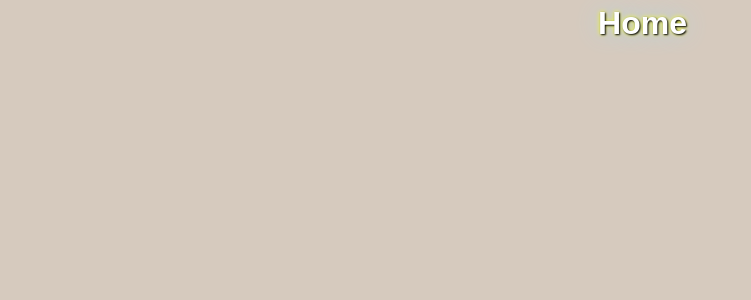
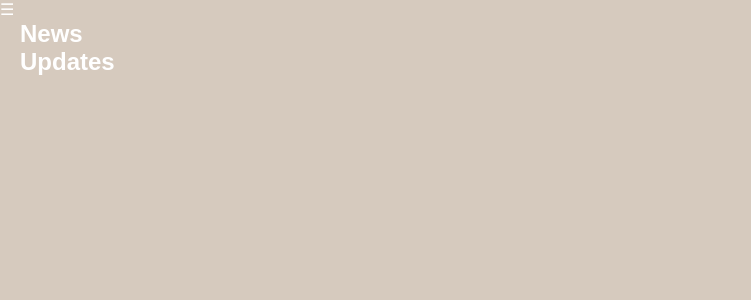
Before and after one commit to nmingora/Accessibility_WebApp, a React (Create React App) app in the folder client/udchat/: page / in a window 1280 px wide. Shown: the top 300 px of the page, without its empty margins (0-751 px from the left). Built offline with nearby package versions, Linux system fonts and the light colour scheme.

Commit message:
fixed functionality. added sirebar option

```diff
--- a/client/udchat/src/Components/App.js
+++ b/client/udchat/src/Components/App.js
@@ -10,9 +10,10 @@ function App() {
   return (
     <Router>
       <Routes>
+        <Route path="/" element={<Home/>}/>
         <Route path="/Login" element={<Login/>}/>
         <Route path="/SignUp" element={<SignUp/>} />
-        <Route path="/" element={<Home/>}/>
+
       </Routes>
     </Router>
   );
--- /dev/null
+++ b/client/udchat/src/Components/Home.css
@@ -0,0 +1,50 @@
+.home-container {
+    transition: margin-left 0.3s;
+}
+
+.shifted {
+    margin-left: 250px; /* Adjust width as needed */
+}
+
+.menu-bar {
+    position: fixed;
+    top: 0;
+    left: 0;
+    z-index: 100;
+    /* other styles */
+}
+
+.sidebar {
+    width: 250px; /* Adjust width as needed */
+    position: fixed;
+    left: -250px; /* Adjust width as needed */
+    top: 0;
+    height: 100%;
+    transition: left 0.3s;
+    /* other styles */
+}
+
+.sidebar.open {
+    left: 0;
+}
+
+.close-btn {
+    /* close button styles */
+}
+
+.sidebar-content {
+    padding: 20px;
+}
+
+.sidebar-content button {
+    display: block;
+    margin-bottom: 10px;
+    /* Style your buttons */
+}
+
+.main-content {
+    padding: 20px;
+    /* other styles */
+}
+
+/* Add responsive adjustments if needed */
--- a/client/udchat/src/Components/Home.js
+++ b/client/udchat/src/Components/Home.js
@@ -1,10 +1,74 @@
-import React from 'react';
+import React, { useState } from 'react';
+import { useNavigate} from 'react-router-dom';
+import './Home.css'; // Importing the CSS file
+
+function Home() {
+
+    // ----------------------------------------NAVIGATION FUNCTIONS----------------------------------------
+    const navigate = useNavigate();
+    const navigateLogin = () => {
+        navigate('/Login');
+    }
+    const navigateSignUp = () => {
+        navigate('/SignUp');
+    }
+    const navigateAdminPortal = () => {
+        navigate('/Admin');
+    }
+    const navigateParentPortal = () => {
+        navigate('/Parent');
+    }
+
+    // ----------------------------------------SIDEBAR FUNCTIONALITY----------------------------------------
+
+    const [isSidebarOpen, setSidebarOpen] = useState(false);
+
+    const toggleSidebar = () => {
+        setSidebarOpen(!isSidebarOpen);
+    };
 
 
-function Home() {
+
+    // ----------------------------------------NEWS AND ANNOUNCEMENTS----------------------------------
+
+
+
+
+
+    // ----------------------------------------AUTHENTICATER/LOGIN/----------------------------------------
+
     return (
-        <div>
-            <h1>Home</h1>
+        <div className={`home-container ${isSidebarOpen ? 'shifted' : ''}`}>
+            {/* Menu Bar */}
+            <div className="menu-bar" onClick={toggleSidebar}>
+                <div className="menu-icon">☰</div> {/* Menu icon */}
+            </div>
+
+            {/* Sidebar */}
+            <div className={isSidebarOpen ? "sidebar open" : "sidebar"}>
+                <button className="close-btn" onClick={toggleSidebar}>✖</button>
+                <div className="sidebar-content">
+                    <button onClick={navigateLogin}>Login</button>
+                    <button onClick={navigateSignUp}>Sign up</button>
+                    <button onClick={navigateAdminPortal}>Admin Portal</button>
+                    <button onClick={navigateParentPortal}>Parent Portal</button>
+                </div>
+            </div>
+
+            {/* Main Content */}
+            <main className="main-content">
+                {/* News Section */}
+                <section className="news-section">
+                    <h2>News</h2>
+                    {/* News content goes here */}
+                </section>
+
+                {/* Updates Section */}
+                <section className="updates-section">
+                    <h2>Updates</h2>
+                    {/* Updates content goes here */}
+                </section>
+            </main>
         </div>
     );
 }
--- a/client/udchat/src/Components/SignUp.js
+++ b/client/udchat/src/Components/SignUp.js
@@ -1,9 +1,29 @@
+import React from 'react';
 import { useState } from "react";
 
 const Signup = () => {
   const [email, setEmail] = useState('')
   const [password, setPassword] = useState('')
   const {signup, error, isLoading} = useSignup();
+
+
+  // Custom hook -> Delete this is we don't need to use it (Nico added since we had errors)
+  const useSignup = () => {
+    const [error, setError] = useState(null)
+    const [isLoading, setIsLoading] = useState(false)
+
+    const signup = async (email, password) => {
+      setIsLoading(true)
+      try {
+        // Add signup logic here
+      } catch (error) {
+        setError(error.message)
+      }
+      setIsLoading(false)
+    }
+
+    return {signup, error, isLoading}
+  }
 
   const handleSubmit = async (e) => {
     e.preventDefault()
@@ -34,4 +54,4 @@ const Signup = () => {
   )
 }
 
-export default Signup
+export default Signup;
```
Also changed, not shown: client/udchat/src/Components/Admin.js (added, +16 -0 lines), client/udchat/src/Components/Parents.js (added).
